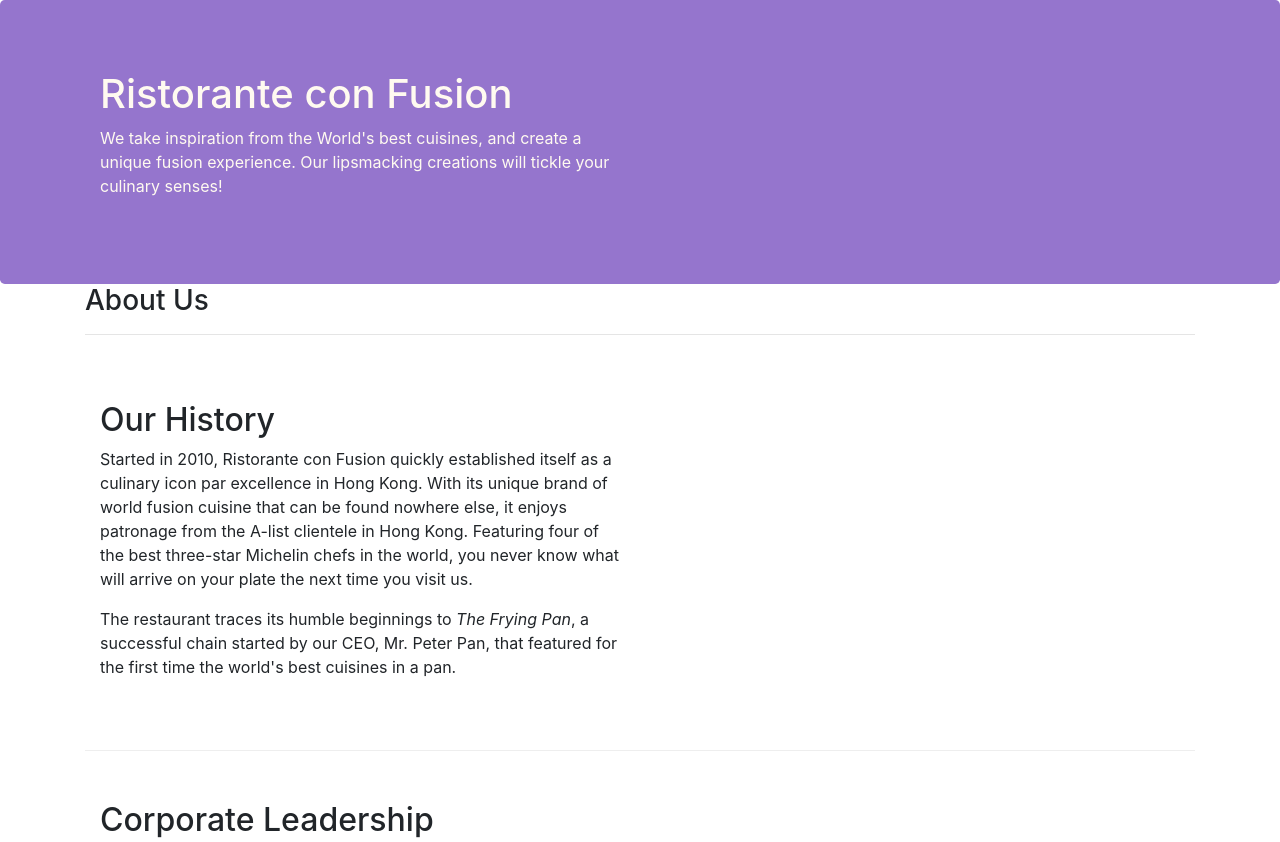
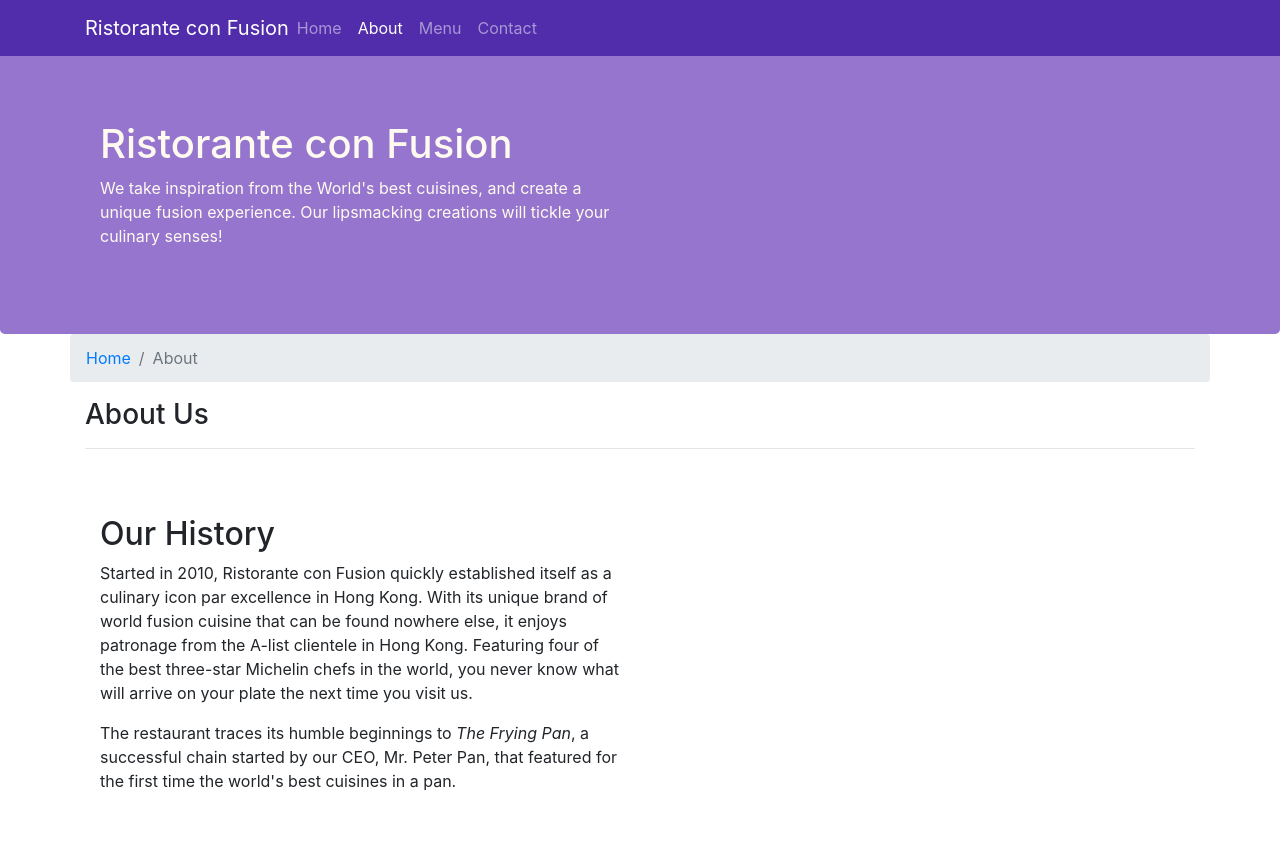
Before and after one commit to dssharma345/bootstrap4, a website: page aboutus.html in a window 1280 px wide. Shown: the top 842 px of the page. Drawn offline with nearby package versions, Linux system fonts and the light colour scheme.

Commit message:
Navbar and Breadcrumbs

```diff
--- a/aboutus.html
+++ b/aboutus.html
@@ -13,6 +13,24 @@
 </head>
 
 <body>
+    <nav class="navbar navbar-dark navbar-expand-sm fixed-top">
+        <div class="container">
+            <button class="navbar-toggler" type="button" data-toggle="collapse" data-target="#Navbar">
+                <span class="navbar-toggler-icon"></span>
+            </button>
+
+            <a class="navbar-brand mr-auto" href="./index.html">Ristorante con Fusion</a>
+            <div class="collapse navbar-collapse" id="Navbar">
+                <ul class="navbar-nav mr-auto">
+                    <li class="nav-item"><a class="nav-link" href="./index.html">Home</a></li>
+                    <li class="nav-item active"><a class="nav-link" href="#">About</a></li>
+                    <li class="nav-item"><a class="nav-link" href="#">Menu</a></li>
+                    <li class="nav-item"><a class="nav-link" href="#">Contact</a></li>
+                </ul>
+            </div>
+
+        </div>
+    </nav>
 
     <header class="jumbotron">
         <div class="container">
@@ -29,8 +47,14 @@
 
     <div class="container">
         <div class="row">
+
+            <ol class="col-12 breadcrumb">
+                <li class="breadcrumb-item"><a href="./index.html">Home</a></li>
+                <li class="breadcrumb-item active">About</li>
+            </ol>
             <div class="col-12 col-sm-12">
                <h3>About Us</h3>
+
                <hr>
             </div>
         </div>
@@ -68,8 +92,8 @@
                 <div class="col-4 offset-1 col-sm-2">
                     <h5>Links</h5>
                     <ul class="list-unstyled">
-                        <li><a href="#">Home</a></li>
-                        <li><a href="#">About</a></li>
+                        <li><a href="./index.html">Home</a></li>
+                        <li><a href="./about.html">About</a></li>
                         <li><a href="#">Menu</a></li>
                         <li><a href="#">Contact</a></li>
                     </ul>
--- a/css/styles.css
+++ b/css/styles.css
@@ -28,3 +28,12 @@
     margin: 0px;
     color: #0f0f0f;
 }
+
+body{
+    padding: 50px 0px 0px 0px;
+    z-index: 0;
+}
+
+.navbar-dark{
+    background-color: #512DAB;
+}
```
Also changed, not shown: index.html (+17 -0 lines).
